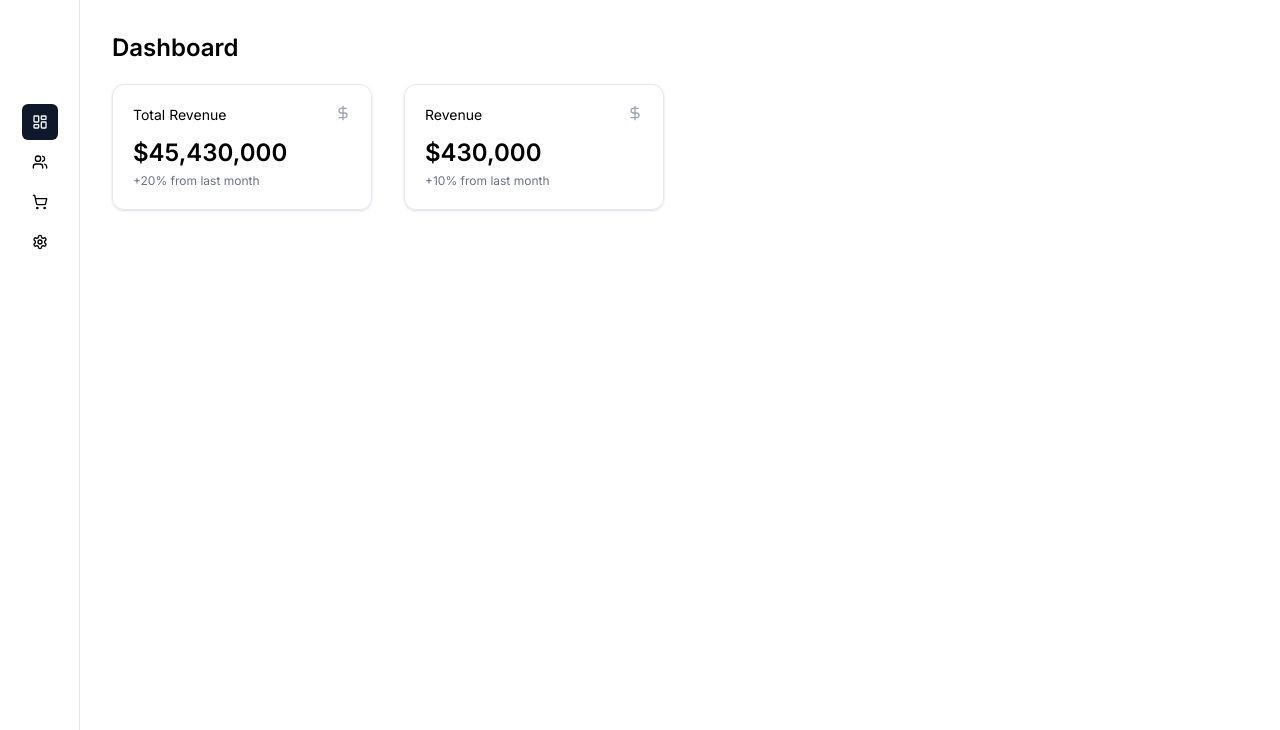
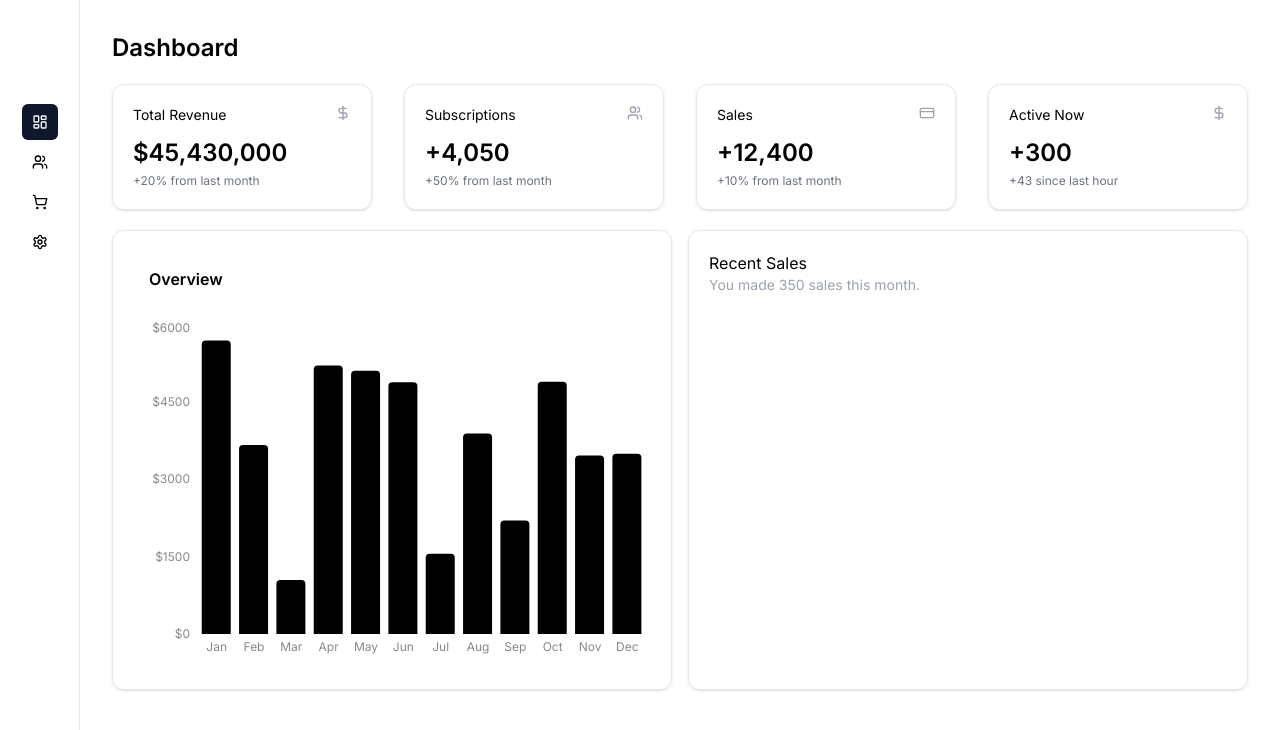
Before and after one commit to Fahad-Ha/nextjs-dashboard, a Next.js app: page / in a window 1280 px wide. Shown: the top 730 px of the page. Built offline with nearby package versions, Linux system fonts and the light colour scheme; what tailwindcss-debug-screens would draw is missing.

Commit message:
added barchart

```diff
--- a/app/page.tsx
+++ b/app/page.tsx
@@ -1,7 +1,7 @@
-import Card, { CardProps } from "@/components/Card";
+import Barchart from "@/components/Barchart";
+import Card, { CardContent, CardProps } from "@/components/Card";
 import PageTitle from "@/components/ui/PageTitle";
-import { DollarSign, LucideAArrowDown } from "lucide-react";
-import Image from "next/image";
+import { CreditCard, DollarSign, Users } from "lucide-react";
 
 const cardData: CardProps[] = [
   {
@@ -11,9 +11,21 @@ const cardData: CardProps[] = [
     icon: DollarSign,
   },
   {
-    label: "Revenue",
-    amount: "$430,000",
+    label: "Subscriptions",
+    amount: "+4,050",
+    description: "+50% from last month",
+    icon: Users,
+  },
+  {
+    label: "Sales",
+    amount: "+12,400",
     description: "+10% from last month",
+    icon: CreditCard,
+  },
+  {
+    label: "Active Now",
+    amount: "+300",
+    description: "+43 since last hour",
     icon: DollarSign,
   },
 ];
@@ -33,6 +45,20 @@ export default function Home() {
           />
         ))}
       </section>
+      <section className="grid grid-cols-1 gap-4 transition-all lg:grid-cols-2">
+        <CardContent>
+          <p className="p-4 font-semibold">Overview</p>
+          <Barchart />
+        </CardContent>
+        <CardContent>
+          <section>
+            <p>Recent Sales</p>
+            <p className="text-sm text-gray-400">
+              You made 350 sales this month.
+            </p>
+          </section>
+        </CardContent>
+      </section>
     </div>
   );
 }
--- /dev/null
+++ b/components/Barchart.tsx
@@ -0,0 +1,89 @@
+"use client";
+
+import {
+  Bar,
+  BarChart,
+  ResponsiveContainer,
+  Tooltip,
+  XAxis,
+  YAxis,
+} from "recharts";
+
+type Props = {};
+
+const data = [
+  {
+    name: "Jan",
+    total: Math.floor(Math.random() * 5000) + 1000,
+  },
+  {
+    name: "Feb",
+    total: Math.floor(Math.random() * 5000) + 1000,
+  },
+  {
+    name: "Mar",
+    total: Math.floor(Math.random() * 5000) + 1000,
+  },
+  {
+    name: "Apr",
+    total: Math.floor(Math.random() * 5000) + 1000,
+  },
+  {
+    name: "May",
+    total: Math.floor(Math.random() * 5000) + 1000,
+  },
+  {
+    name: "Jun",
+    total: Math.floor(Math.random() * 5000) + 1000,
+  },
+  {
+    name: "Jul",
+    total: Math.floor(Math.random() * 5000) + 1000,
+  },
+  {
+    name: "Aug",
+    total: Math.floor(Math.random() * 5000) + 1000,
+  },
+  {
+    name: "Sep",
+    total: Math.floor(Math.random() * 5000) + 1000,
+  },
+  {
+    name: "Oct",
+    total: Math.floor(Math.random() * 5000) + 1000,
+  },
+  {
+    name: "Nov",
+    total: Math.floor(Math.random() * 5000) + 1000,
+  },
+  {
+    name: "Dec",
+    total: Math.floor(Math.random() * 5000) + 1000,
+  },
+];
+
+const Barchart = (props: Props) => {
+  return (
+    <ResponsiveContainer width={"100%"} height={350}>
+      <BarChart data={data}>
+        <XAxis
+          dataKey={"name"}
+          tickLine={false}
+          axisLine={false}
+          stroke="#888888"
+          fontSize={12}
+        />
+        <YAxis
+          tickLine={false}
+          axisLine={false}
+          stroke="#888888"
+          fontSize={12}
+          tickFormatter={(value) => `$${value}`}
+        />
+        <Bar dataKey={"total"} radius={[4, 4, 0, 0]} />
+      </BarChart>
+    </ResponsiveContainer>
+  );
+};
+
+export default Barchart;
--- a/package.json
+++ b/package.json
@@ -18,6 +18,7 @@
     "next": "14.1.3",
     "react": "^18",
     "react-dom": "^18",
+    "recharts": "^2.12.2",
     "tailwind-merge": "^2.2.1",
     "tailwindcss-animate": "^1.0.7"
   },
```
Also changed, not shown: 1 other file (tests, documents, lock files or other folders).
